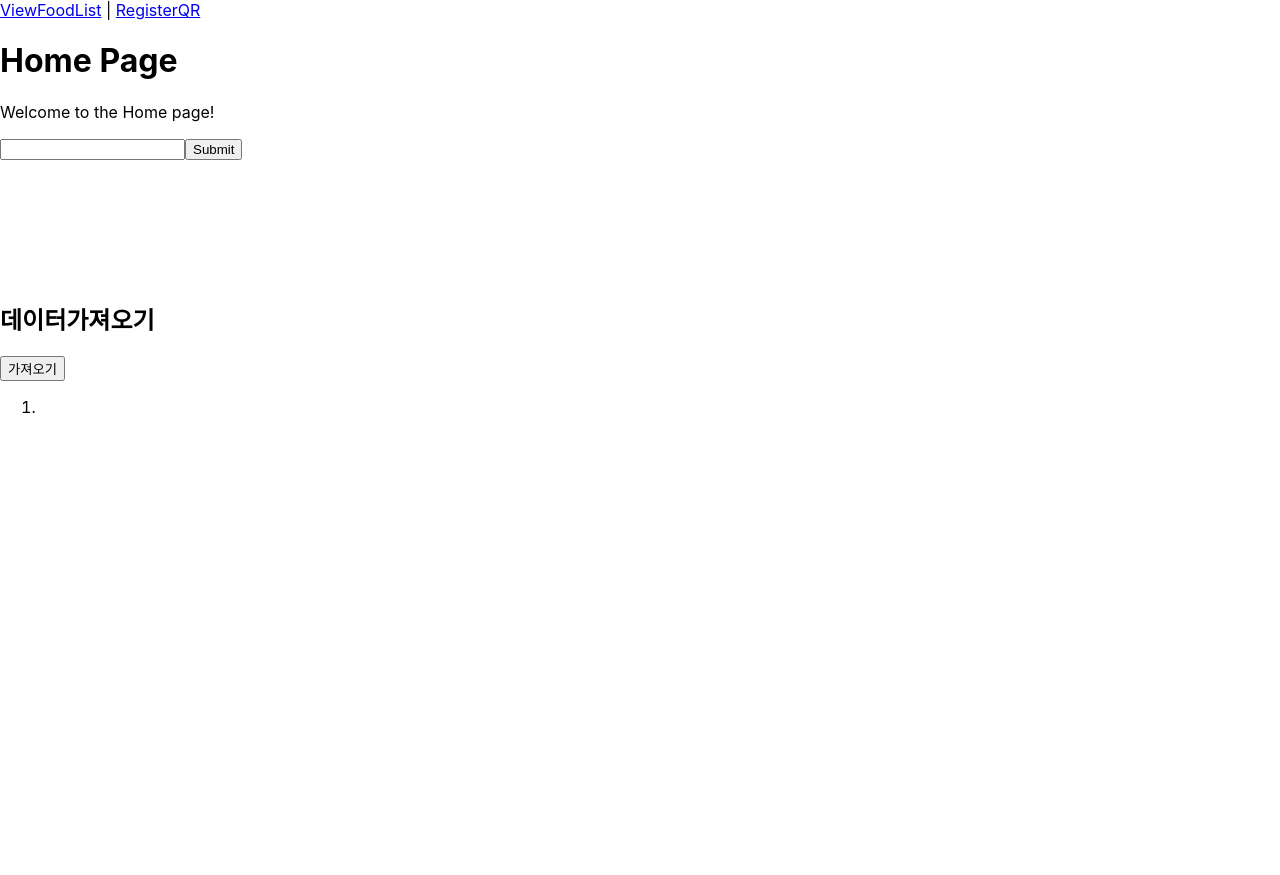
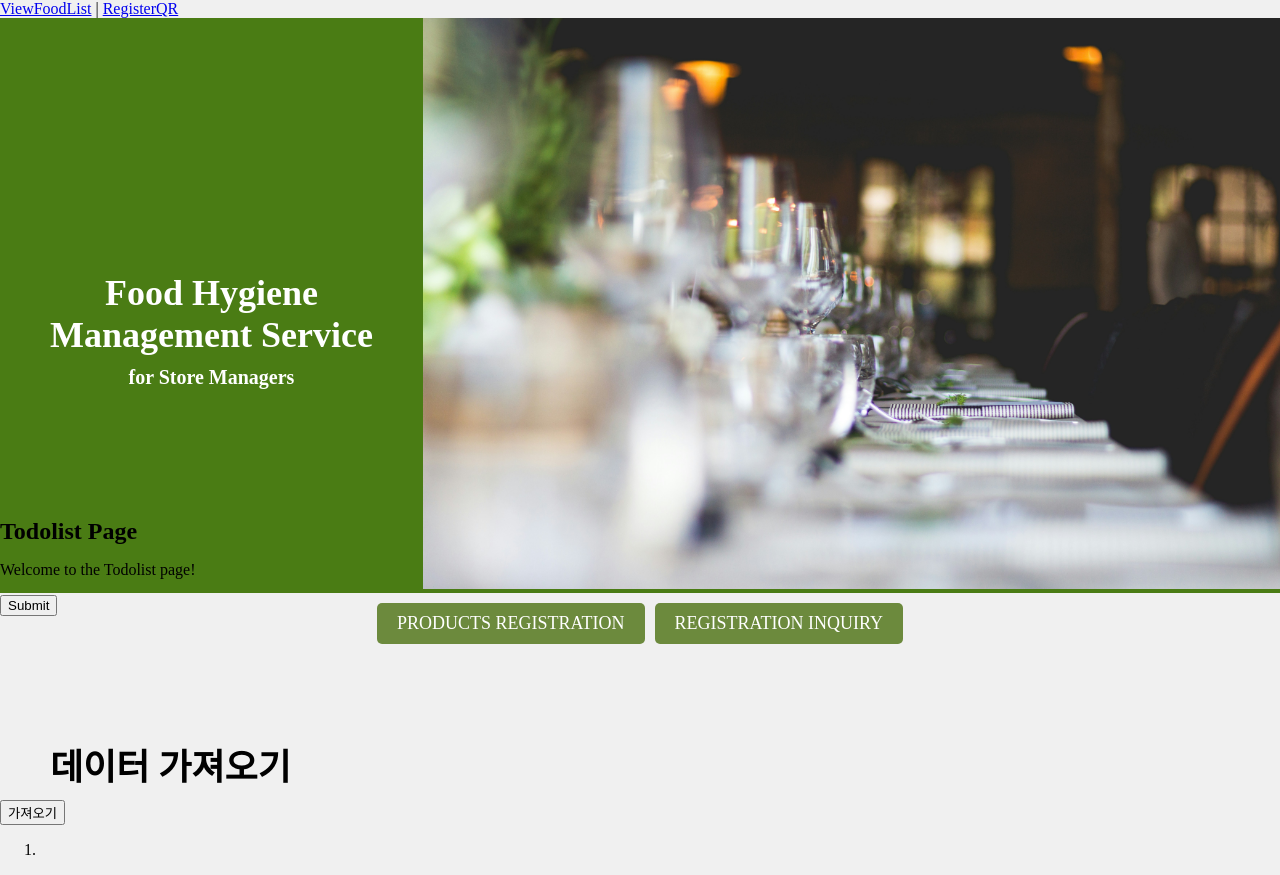
Before and after one commit to WIWLEE/TigerHackerton, a React (Create React App) app: page / in a window 1280 px wide. Before the commit the page ends 800 px from the top, so only its background shows below. Built offline with nearby package versions, Linux system fonts and the light colour scheme.

Commit message:
to jeon jihyun

```diff
--- a/src/App.css
+++ b/src/App.css
@@ -1,38 +1,81 @@
-.App {
-  text-align: center;
+body {
+  font-family: 'Times New Roman', Times, serif;
+  margin: 0;
+  padding: 0;
+  align-items: left;
+  justify-content: left;
+  height: 100vh;
+  background-color: #f0f0f0;
+  display: grid;
+  place-items: center;
+   /* grid-template-columns: auto auto;
+   grid-template-rows: 60px 180px;
+   grid-template-areas:
+      "head img"
+      "foot img";  */
 }
 
-.App-logo {
-  height: 40vmin;
-  pointer-events: none;
+.container {
+  color: white;
+  text-align: center;
+  height: 500px;
 }
 
-@media (prefers-reduced-motion: no-preference) {
-  .App-logo {
-    animation: App-logo-spin infinite 20s linear;
-  }
+h1 {
+  margin: 0;
+  font-size: 24px;
 }
 
-.App-header {
-  background-color: #282c34;
-  min-height: 100vh;
-  display: flex;
-  flex-direction: column;
-  align-items: center;
-  justify-content: center;
-  font-size: calc(10px + 2vmin);
-  color: white;
+h2 {
+  font-size: 36px;
+  margin: 50px 50px 10px 50px; /* 아래쪽 마진을 10px로 조정 */
 }
 
-.App-link {
-  color: #61dafb;
+h3 {
+  font-size: 20px;
+  margin: 0px 0px;
 }
 
-@keyframes App-logo-spin {
-  from {
-    transform: rotate(0deg);
-  }
-  to {
-    transform: rotate(360deg);
-  }
+.button {
+  display: inline-block;
+  margin: 10px 5px;
+  padding: 10px 20px;
+  background-color: #6C8A3D;
+  color: white;
+  text-decoration: none;
+  border-radius: 5px;
+  font-size: 18px;
 }
+
+.button:hover {
+  background-color: #7F9B4D;
+}
+
+img {
+  width: 100%; /* 이미지가 컨테이너의 너비를 가득 채움 */
+  height: auto; /* 비율을 유지하며 높이를 자동 조정 */
+  border-radius:  0px; /* 이미지에 둥근 모서리 */
+}
+
+#grid-container {
+  background-color: #4A7C14;
+  display: grid;
+  grid-template-columns: auto auto;
+  align-items: center; /* 수직 중앙 정렬 */
+  height: auto;
+  padding : 0;
+}
+
+#grid-container > div {
+  text-align: center;
+  justify-content: center;
+  justify-items: center;
+  background-color: #4A7C14;
+}
+
+.div2{
+  text-align: center;
+  justify-content: center;
+  justify-items: center;
+  background-color: #4A7C14;
+}
--- a/src/App.js
+++ b/src/App.js
@@ -2,6 +2,7 @@ import React, { Component } from 'react'
 import { BrowserRouter as Router, Route, Routes, Link } from 'react-router-dom';
 import './App.css';
 import Home from './Home.js';
+import Todolist from './Todolist.js';
 import RegisterQR from './RegisterQR.js';
 import ViewFoodList from './ViewFoodList.js';
 
@@ -10,26 +11,19 @@ export default class App extends Component {
   render() {
     return (
       <Router>
-      <div>
+        <div className="main">
           <nav>
             <Link to="/ViewFoodList">ViewFoodList</Link> | <Link to="/RegisterQR">RegisterQR</Link>
           </nav>
           <Routes>
             <Route path="/" element={<Home />} />
-          {/* <Route path="/about" element={<About />} /> */}
           </Routes>
+          <Routes>
+            <Route path="/" element={<Todolist />} /> {/* 오타 제거 */}
+          </Routes>
+
         </div>
       </Router>
-      // <div>
-
-      //   <input onChange={this.handleChange} name ="testbody"/>
-      //   <button onClick = {this.submitId}>Submit</button>
-      //   <h1>{this.state.testbody}</h1>
-      //   <br/><br/><br/><br/><br/>
-      //   <h2>데이터가져오기</h2>
-      //   <h3>{this.state.data}</h3>
-      //   <button onClick={this.onCall}>가져오기</button>
-      // </div>
     )
   }
 }
--- a/src/Home.js
+++ b/src/Home.js
@@ -8,7 +8,7 @@ const Home = () => {
       setTestbody(e.target.value);
     };
 
-  const registerMaterial = () => {
+    const postMaterial = () => {
 
       const post = {
         name : "Test2",
@@ -35,7 +35,7 @@ const Home = () => {
     };
 
 
-  const fetchMaterials = () => {
+    const getMaterials = () => {
           fetch("http://localhost:3001/materials", {
               method: "get", // GET 요청
               headers: {
@@ -59,25 +59,19 @@ const Home = () => {
 
 
 
-
   return (
+    <div class = "container">
+        <div id="grid-container">
+            <div class = "div2">
+                <h2>Food Hygiene<br /> Management Service</h2>
+                <h3>for Store Managers</h3>
+            </div>
             <div>
-      <h1>Home Page</h1>
-      <p>Welcome to the Home page!</p>
-
-      <input onChange={handleChange} name="testbody" />
-      <button onClick={registerMaterial}>Submit</button>
-      <h1>{testbody}</h1>
-      <br /><br /><br /><br /><br />
-      <h2>데이터가져오기</h2>
-      <h3>{data}</h3>
-      <button onClick={fetchMaterials}>가져오기</button>
-
-      <ol>
-        <li>
-          {/* 항목 추가 가능 */}
-        </li>
-      </ol>
+                <img src="main.jpeg" alt="Food Hygiene Background"/>
+            </div>
+        </div>
+        <a href="#" class="button">PRODUCTS REGISTRATION</a>
+        <a href="#" class="button">REGISTRATION INQUIRY</a>
     </div>
   );
 };
--- /dev/null
+++ b/src/Todolist.js
@@ -0,0 +1,76 @@
+import React, { useState } from 'react';
+
+const Todolist = () => {
+  const [data, setData] = useState("");
+  const [is_checked, setIsChecked] = useState();
+  const [description, setDescription] = useState("")
+  const [due_date, setDueDate] = useState("")
+
+  const postTodolist = () => {
+
+    const post = {
+      is_checked : data,
+      description : description,
+      due_date  : due_date,
+    };
+
+    fetch("http://localhost:3001/register/todolist", {
+      method: "post",
+      headers: {
+        "content-type": "application/json",
+      },
+      body: JSON.stringify(post),
+    })
+      .then((res) => res.json())
+      .then((json) => {
+        console.log("Post response:", json);
+      })
+      .catch((error) => {
+        console.error("Post error:", error);
+      });
+  };
+
+
+  const getTodolists = () => {
+    fetch("http://localhost:3001/todolists", {
+      method: "get",
+      headers: {
+        "content-type": "application/json",
+      },
+    })
+      .then((res) => res.json())
+      .then((json) => {
+        console.log("응답 데이터:", json); // 전체 응답 데이터 출력
+        if (json && json.length > 0) {
+          // 데이터가 있을 경우 첫 번째 항목의 description으로 설정
+          setDescription(json[0].description || "No description available");
+        } else {
+          setDescription("데이터가 비어 있습니다.");
+        }
+      })
+      .catch((error) => {
+        console.error("데이터 조회 오류:", error);
+      });
+  };
+
+
+  return (
+    <div>
+      <h1>Todolist Page</h1>
+      <p>Welcome to the Todolist page!</p>
+      <button onClick={postTodolist}>Submit</button>
+      <br /><br /><br /><br /><br />
+      <h2>데이터 가져오기</h2>
+      <h3>{description}</h3>
+      <button onClick={getTodolists}>가져오기</button>
+
+      <ol>
+        <li>
+          {/* 항목 추가 가능 */}
+        </li>
+      </ol>
+    </div>
+  );
+};
+
+export default Todolist;
```
Also changed, not shown: src/server.js (+15 -0 lines), public/main.jpeg (added). Lines whose indentation alone changed are shown as unchanged.
